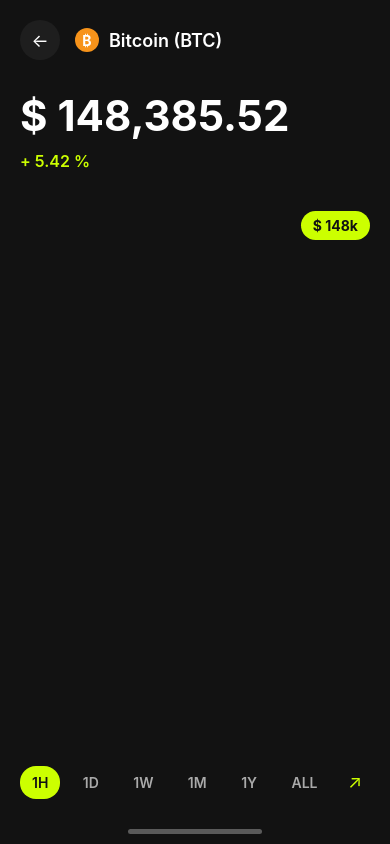
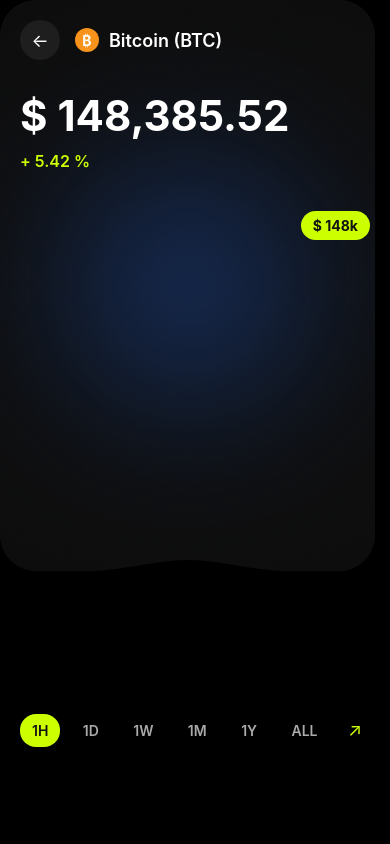
Before and after one commit to mghazanfar/BurjX, a React Native app: screen /CoinDetails in a window 390 px wide. Built offline with nearby package versions, Linux system fonts and the light colour scheme.

Commit message:
fix curved background

```diff
--- a/src/screens/CoinDetails/index.tsx
+++ b/src/screens/CoinDetails/index.tsx
@@ -5,13 +5,20 @@
   TouchableOpacity,
   StyleSheet,
   StatusBar,
+  ImageBackground,
 } from 'react-native';
 import {useNavigation} from '@react-navigation/native';
+import image from '../../../assets/BG.png';
 
 export const CoinDetails = () => {
   const navigation = useNavigation();
 
   return (
+    <View style={{paddingBottom: 67, flex: 1, backgroundColor: 'black'}}>
+      <ImageBackground
+        source={image}
+        style={styles.backgroundImage}
+        resizeMode="repeat">
         <View style={styles.parentContainer}>
           <SafeAreaView style={styles.container}>
             <StatusBar barStyle="light-content" />
@@ -53,7 +60,8 @@
             <View style={styles.timeSelector}>
               <TouchableOpacity
                 style={[styles.timeButton, styles.activeTimeButton]}>
-            <Text style={[styles.timeButtonText, styles.activeTimeButtonText]}>
+                <Text
+                  style={[styles.timeButtonText, styles.activeTimeButtonText]}>
                   1H
                 </Text>
               </TouchableOpacity>
@@ -82,24 +90,22 @@
                 <Text style={styles.expandButtonText}>↗</Text>
               </TouchableOpacity>
             </View>
-
-        {/* Home indicator */}
-        <View style={styles.homeIndicator}>
-          <View style={styles.homeIndicatorBar} />
+          </SafeAreaView>
         </View>
-      </SafeAreaView>
+      </ImageBackground>
     </View>
   );
 };
 
 const styles = StyleSheet.create({
+  backgroundImage: {
+    flex: 1,
+  },
   parentContainer: {
     flex: 1,
-    backgroundColor: '#121212',
   },
   container: {
     flex: 1,
-    backgroundColor: '#121212',
     paddingTop: 20,
   },
   header: {
@@ -129,7 +135,7 @@
     width: 24,
     height: 24,
     borderRadius: 12,
-    backgroundColor: '#F7931A', // Bitcoin orange color
+    backgroundColor: '#F7931A',
     justifyContent: 'center',
     alignItems: 'center',
     marginRight: 10,
```
Lines whose indentation alone changed are shown as unchanged.
